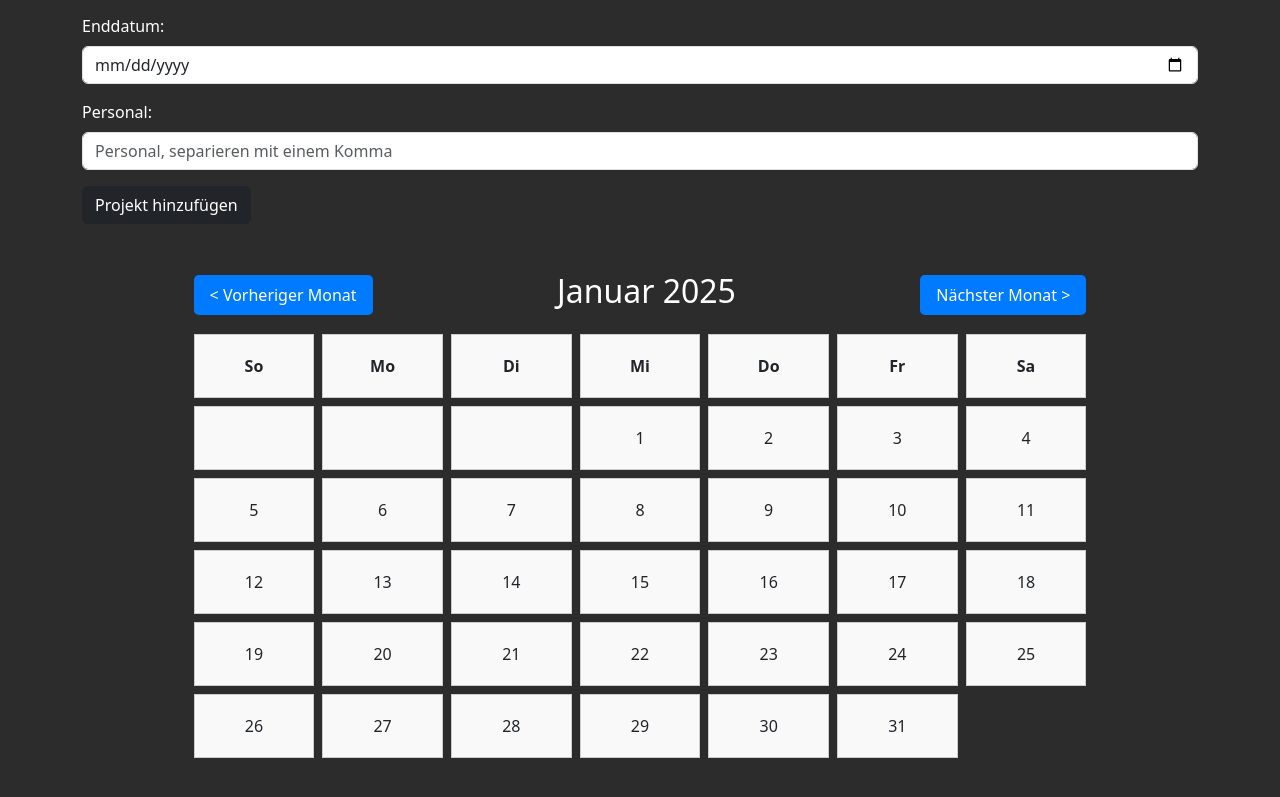
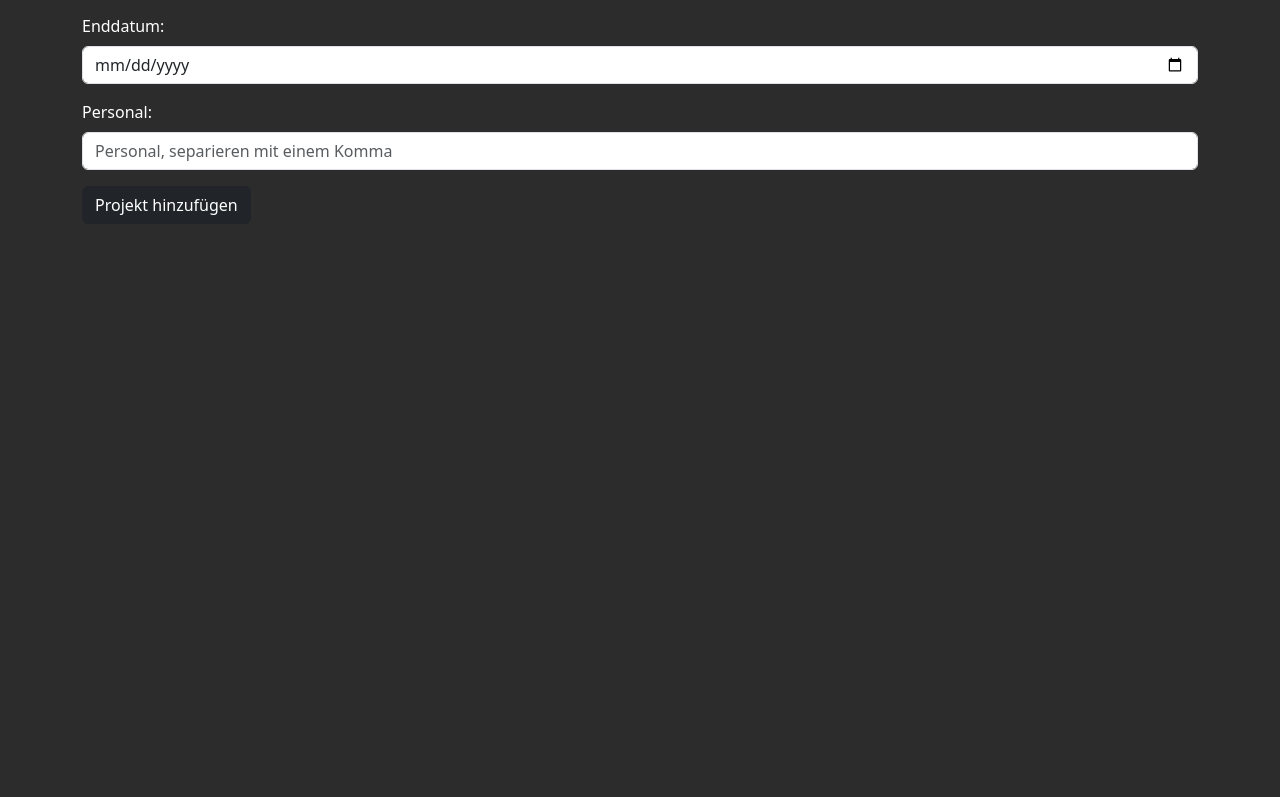
Before and after one commit to Isphyra/Projektmanagement, a SvelteKit app: page /projects/create in a window 1280 px wide. Shown: the part 467-1264 px from the top of the page. After the commit the page ends 800 px from the top, so only its background shows below. Built offline with nearby package versions, Linux system fonts and the light colour scheme.

Commit message:
final commit

```diff
--- a/src/lib/components/CalendarView.svelte
+++ /dev/null
@@ -1,149 +0,0 @@
-<script>
-  import { onMount } from "svelte";
-
-  // Array für Events (aktuell auskommentiert)
-  let events = [
-    /*
-    { id: 1, title: "Projekt Kickoff", date: "2024-12-01" },
-    { id: 2, title: "Deadline Design Phase", date: "2024-12-05" },
-    { id: 3, title: "Review Meeting", date: "2024-12-10" },
-    */
-  ];
-
-  let today = new Date(); // Aktuelles Datum
-  let currentMonth = today.getMonth(); // Aktueller Monat (0-basiert)
-  let currentYear = today.getFullYear(); // Aktuelles Jahr
-
-  // Funktion: Anzahl der Tage im Monat berechnen
-  const daysInMonth = (month, year) => new Date(year, month + 1, 0).getDate();
-
-  // Funktion: Kalenderdaten für einen Monat generieren
-  const generateCalendar = (month, year) => {
-    const days = [];
-    const firstDay = new Date(year, month, 1).getDay(); // Wochentag des 1. Tages
-    const totalDays = daysInMonth(month, year); // Anzahl der Tage im Monat
-
-    // Leere Felder für die Tage vor dem 1. hinzufügen
-    for (let i = 0; i < firstDay; i++) {
-      days.push(null);
-    }
-
-    // Tage des Monats hinzufügen
-    for (let i = 1; i <= totalDays; i++) {
-      days.push(new Date(year, month, i));
-    }
-
-    return days;
-  };
-
-  let calendarDays = generateCalendar(currentMonth, currentYear); // Initialer Kalender
-
-  // Funktion: Zum vorherigen Monat wechseln
-  const prevMonth = () => {
-    currentMonth--;
-    if (currentMonth < 0) { // Wenn Januar erreicht, zum Dezember des Vorjahres wechseln
-      currentMonth = 11;
-      currentYear--;
-    }
-    calendarDays = generateCalendar(currentMonth, currentYear); // Kalenderdaten aktualisieren
-  };
-
-  // Funktion: Zum nächsten Monat wechseln
-  const nextMonth = () => {
-    currentMonth++;
-    if (currentMonth > 11) { // Wenn Dezember erreicht, zum Januar des nächsten Jahres wechseln
-      currentMonth = 0;
-      currentYear++;
-    }
-    calendarDays = generateCalendar(currentMonth, currentYear); // Kalenderdaten aktualisieren
-  };
-</script>
-
-<!-- Kalenderanzeige -->
-<div class="calendar">
-  <!-- Kopfbereich des Kalenders mit Monat-Navigation -->
-  <div class="calendar-header">
-    <button on:click={prevMonth}>&lt; Vorheriger Monat</button>
-    <h2>
-      {new Date(currentYear, currentMonth).toLocaleDateString("de-DE", {
-        month: "long",
-        year: "numeric",
-      })}
-    </h2>
-    <button on:click={nextMonth}>Nächster Monat &gt;</button>
-  </div>
-
-  <!-- Kalendergrid mit Tagen -->
-  <div class="calendar-grid">
-    <!-- Wochentage anzeigen -->
-    {#each ["So", "Mo", "Di", "Mi", "Do", "Fr", "Sa"] as day}
-      <div class="day"><strong>{day}</strong></div>
-    {/each}
-
-    <!-- Tage des Monats anzeigen -->
-    {#each calendarDays as day}
-      <div class="day">
-        {#if day}
-          <span>{day.getDate()}</span>
-          <!-- Events für den aktuellen Tag anzeigen -->
-          {#each events.filter((event) => new Date(event.date).toDateString() === day.toDateString()) as event}
-            <div class="event">{event.title}</div>
-          {/each}
-        {/if}
-      </div>
-    {/each}
-  </div>
-</div>
-
-<!-- CSS-Styles für den Kalender -->
-<style>
-  .calendar {
-    display: grid;
-    grid-template-rows: auto 1fr;
-    gap: 1rem;
-  }
-
-  .calendar-header {
-    display: flex;
-    justify-content: space-between;
-    align-items: center;
-  }
-
-  .calendar-grid {
-    display: grid;
-    grid-template-columns: repeat(7, 1fr);
-    gap: 0.5rem;
-  }
-
-  .day {
-    display: flex;
-    justify-content: center;
-    align-items: center;
-    padding: 1rem;
-    border: 1px solid #ccc;
-    background: #f9f9f9;
-    min-height: 4rem;
-  }
-
-  .event {
-    background: #cc0058;
-    color: white;
-    padding: 0.2rem 0.5rem;
-    border-radius: 0.3rem;
-    font-size: 0.8rem;
-    margin-top: 0.5rem;
-  }
-
-  button {
-    background: #007bff;
-    color: white;
-    border: none;
-    padding: 0.5rem 1rem;
-    border-radius: 0.3rem;
-    cursor: pointer;
-  }
-
-  button:hover {
-    background: #0056b3;
-  }
-</style>
--- a/src/routes/+layout.svelte
+++ b/src/routes/+layout.svelte
@@ -33,9 +33,6 @@
           <a class="nav-link active" aria-current="page" href="/personals">Personalliste</a>
         </li>
         <li class="nav-item">
-          <a class="nav-link active" aria-current="page" href="/calendar">Kalender</a>
-        </li>
-        <li class="nav-item">
           <a class="nav-link active" aria-current="page" href="/login">Login</a>
         </li>
       </ul>
--- a/src/routes/projects/create/+page.svelte
+++ b/src/routes/projects/create/+page.svelte
@@ -1,7 +1,6 @@
 <script>
   // Importiere notwendige Module und Komponenten
   import { onMount } from "svelte"; // Optional, falls zukünftige Logik benötigt wird
-  import CalendarView from '$lib/components/CalendarView.svelte'; // Kalender-Komponente
 
   // Zugriff auf das Formularobjekt aus den übergebenen Eigenschaften (Props)
   let { form } = $props();
@@ -57,17 +56,4 @@
     <p>Projekt erfolgreich erstellt</p>
   {/if}
 </div>
-
-  <!-- Kalender -->
-  <div class="container-4 mt-5">
-    <CalendarView></CalendarView>
-  </div>
 </div>
-
-<!-- CSS für die Kalenderansicht -->
-<style>
-  .container-4 {
-    max-width: 80%; /* Begrenze die Breite auf 80% des Containers */
-    margin: 0 auto; /* Zentriert den Kalender horizontal */
-  }
-</style>
```
